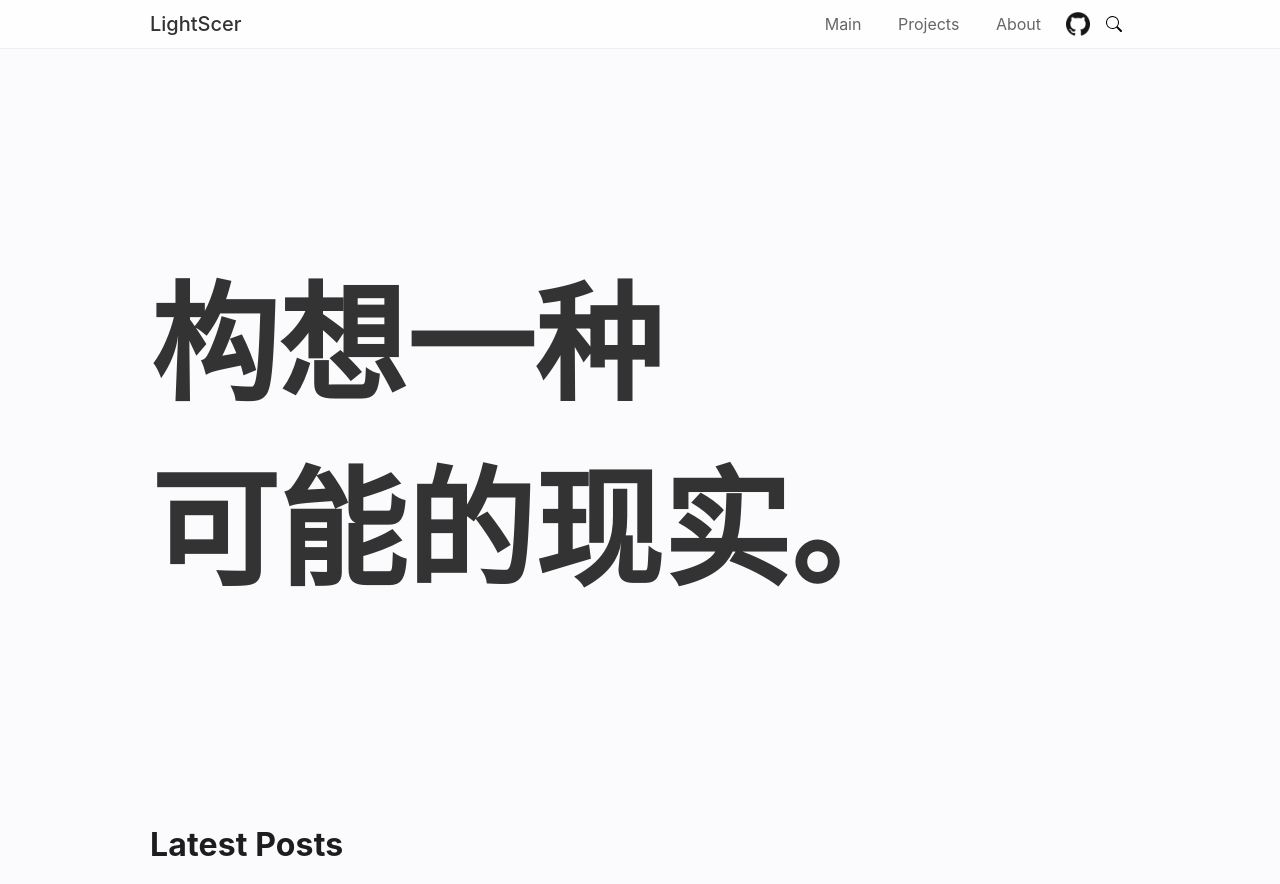
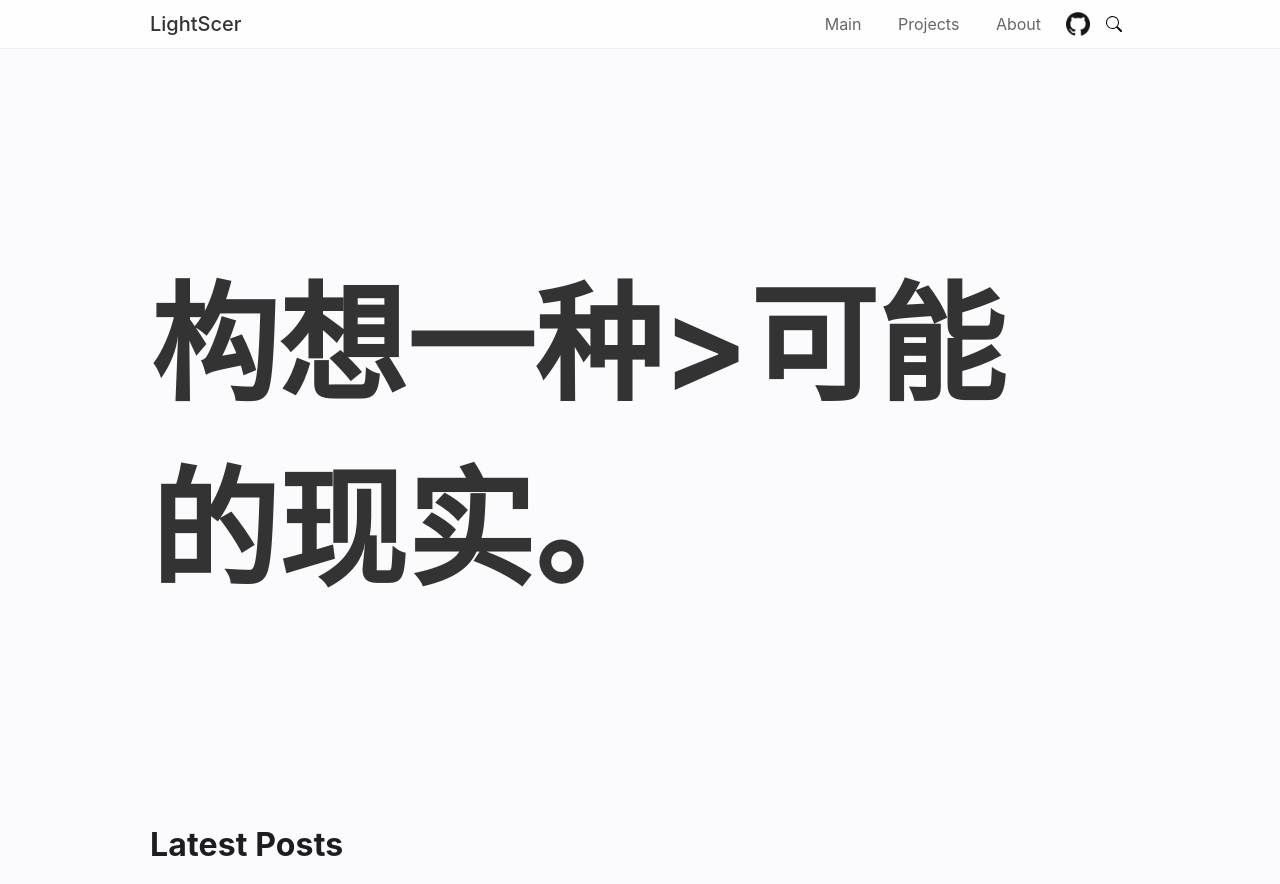
Before and after one commit to lightscer/lightscer.github.io, a plain HTML site: page index.html in a window 1280 px wide. Shown: the top 884 px of the page. Drawn offline with nearby package versions, Linux system fonts and the light colour scheme.

Commit message:
Site updated: 2024-12-03 13:11:11

```diff
--- a/index.html
+++ b/index.html
@@ -128,7 +128,7 @@
     <div class="hero">
         <div class="group">
             <h2 class="sub"></h2>
-            <h2 class="large">构想一种<br>可能的现实。</h2>
+            <h2 class="large">构想一种>可能的现实。</h2>
         </div>
     </div>
 
```
